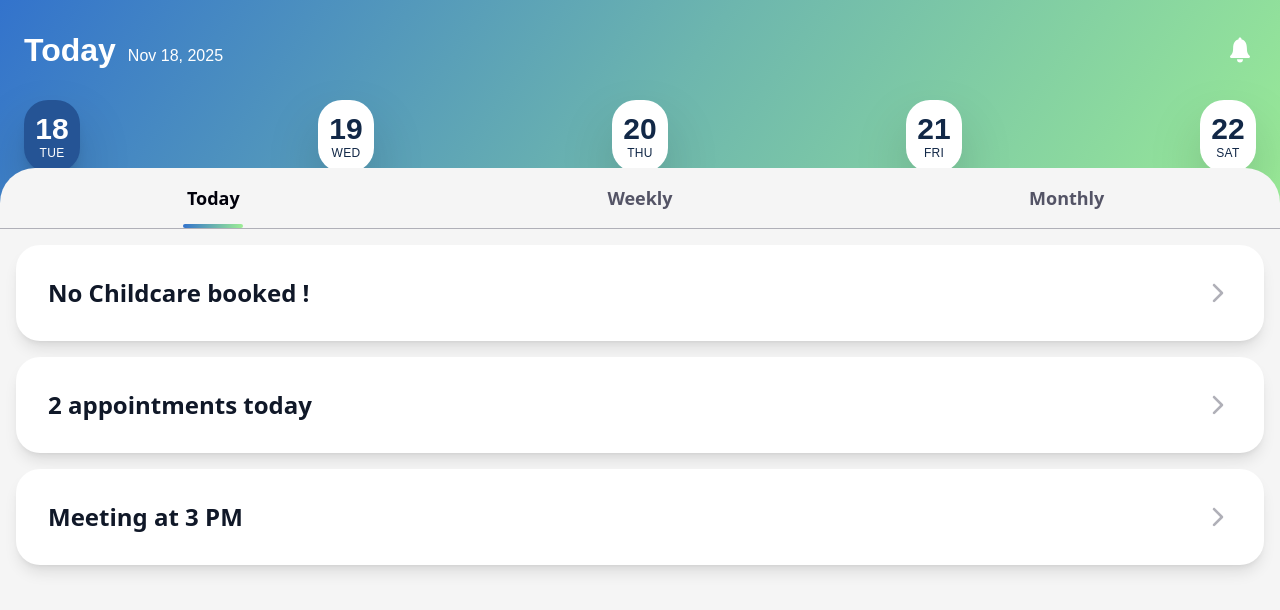
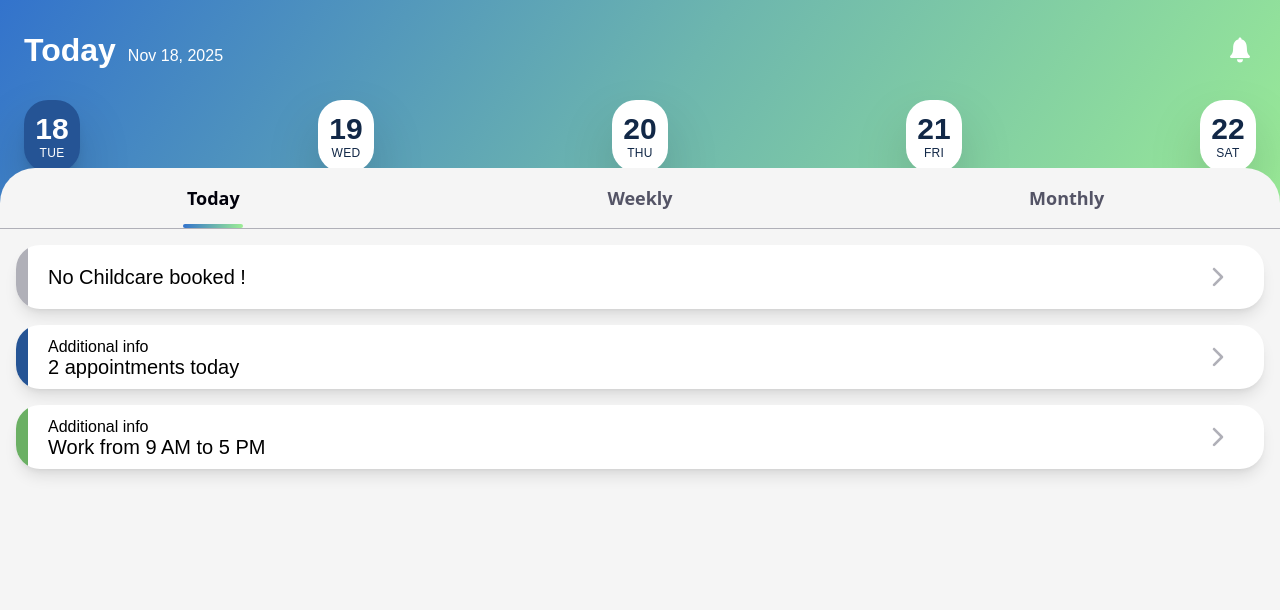
Before and after one commit to IDSP-TRADECARE/Tandem, a Next.js app: page /test in a window 1280 px wide. Shown: the top 610 px of the page. Built offline with nearby package versions, Linux system fonts and the light colour scheme; no server answers; a web font is replaced by a local one.

Commit message:
half way through dateCard

```diff
--- a/src/app/components/ui/calendar/DateCard.tsx
+++ b/src/app/components/ui/calendar/DateCard.tsx
@@ -1,26 +1,52 @@
+import { typography } from "@/app/styles/typography";
 import { IoIosArrowForward } from "react-icons/io";
+type HeaderType = 'Today' | 'Weekly' | 'Monthly';
 
 interface DateCardProps {
+  type: HeaderType;
   text?: string;
   onClick?: () => void;
   isEmpty?: boolean;
+  isWork?: boolean;
 }
 
-export function DateCard({ text = "No Childcare booked !", onClick }: DateCardProps) {
+export function DateCard({ text = "EPMTY CARD", onClick, isEmpty, isWork, type }: DateCardProps) {
+    let barColor = '#b0b0b8';
+    if (!isEmpty) {
+        barColor = isWork? '#6bb064' : "#255495";
+    }
+
+    const textSize = type === 'Today' ? 'text-[20px]' : 'text-[16px]';
+    const typographyClass = type === 'Today' ? typography.display.body : typography.display.body;
+    const fontBoldness = type === 'Today' ? 'font-medium' : '';
+
   return (
     <button
       onClick={onClick}
-      className="bg-white rounded-3xl shadow-lg px-8 py-8 flex items-center justify-between w-full hover:shadow-xl transition-shadow"
+      className="relative bg-white rounded-3xl shadow-lg px-8 py-8 flex items-center justify-between w-full h-16 hover:shadow-xl transition-shadow overflow-hidden"
     >
-
-      <h2 className="text-2xl font-bold text-gray-900">{text}</h2>
-        <IoIosArrowForward size={28} color="#b0b0b8" />
+      <div
+        className="absolute left-0 top-0 bottom-0 w-3 rounded-l-3xl"
+        style={{ backgroundColor: barColor }}
+      />
+      {isEmpty ? (
+        <h2 className={`${textSize} ${fontBoldness} text-black ${typographyClass}`}>{text}</h2>
+      ) : (
+        <div className="flex flex-col items-start">
+          <p className={`text-[14px] text-black ${typography.body.body}`}>Additional info</p>
+          <h2 className={`${textSize} ${fontBoldness} text-black ${typographyClass}`}>{text}</h2>
+        </div>
+      )}
+      <IoIosArrowForward size={28} color="#b0b0b8" className="z-10" />
     </button>
   );
 }
 
 interface DateCardContainerProps {
   cards: Array<{
+    type: HeaderType;
+    isWork: boolean;
+    isEmpty: boolean;
     id: string | number;
     text: string;
     onClick?: () => void;
@@ -35,6 +61,9 @@ export function DateCardContainer({ cards }: DateCardContainerProps) {
           key={card.id}
           text={card.text}
           onClick={card.onClick}
+          isEmpty={card.isEmpty}
+          isWork={card.isWork}
+          type={card.type}
         />
       ))}
     </div>
--- a/src/app/test/page.tsx
+++ b/src/app/test/page.tsx
@@ -40,9 +40,9 @@ export default function TestPage() {
             <div>
             <DateCardContainer
               cards={[
-                { id: 1, text: "No Childcare booked !", onClick: () => {} },
-                { id: 2, text: "2 appointments today", onClick: () => {} },
-                { id: 3, text: "Meeting at 3 PM", onClick: () => {} },
+                { id: 1, text: "No Childcare booked !" , isEmpty: true, isWork: false, type: activeTab, onClick: () => {} },
+                { id: 2, text: "2 appointments today", isEmpty: false, isWork: false, type: activeTab, onClick: () => {} },
+                { id: 3, text: "Work from 9 AM to 5 PM", isEmpty: false, isWork: true, type: activeTab, onClick: () => {} },
               ]}
             />
             </div>
@@ -50,13 +50,25 @@ export default function TestPage() {
 
           {activeTab === 'Weekly' && (
             <div>
-              <h2>Weekly View</h2>
+              <DateCardContainer
+              cards={[
+                { id: 1, text: "No Childcare booked !" , isEmpty: true, isWork: false, type: activeTab, onClick: () => {} },
+                { id: 2, text: "2 appointments today", isEmpty: false, isWork: false, type: activeTab, onClick: () => {} },
+                { id: 3, text: "Work from 9 AM to 5 PM", isEmpty: false, isWork: true, type: activeTab, onClick: () => {} },
+              ]}
+            />
             </div>
           )}
 
           {activeTab === 'Monthly' && (
             <div>
-              <h2>Monthly View</h2>
+              <DateCardContainer
+              cards={[
+                { id: 1, text: "No Childcare booked !" , isEmpty: true, isWork: false, type: activeTab, onClick: () => {} },
+                { id: 2, text: "2 appointments today", isEmpty: false, isWork: false, type: activeTab, onClick: () => {} },
+                { id: 3, text: "Work from 9 AM to 5 PM", isEmpty: false, isWork: true, type: activeTab, onClick: () => {} },
+              ]}
+            />
             </div>
           )}
         </div>
```
